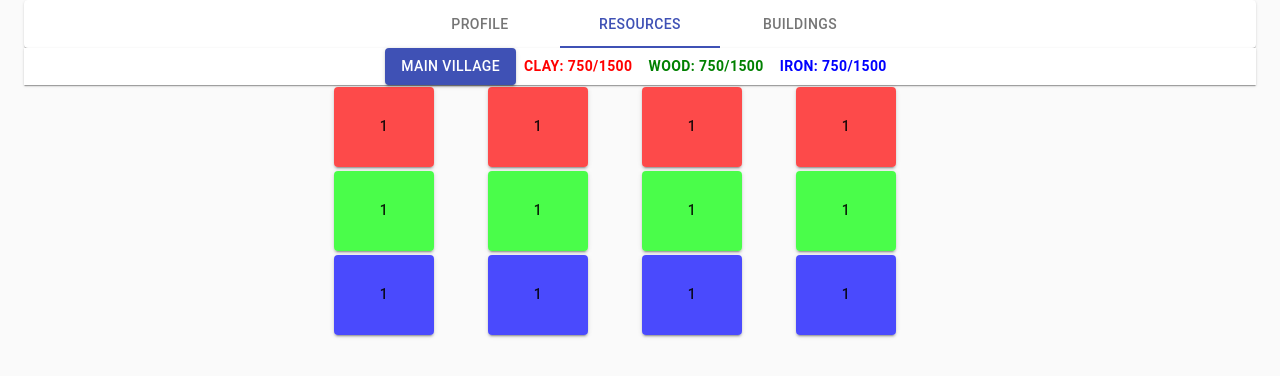
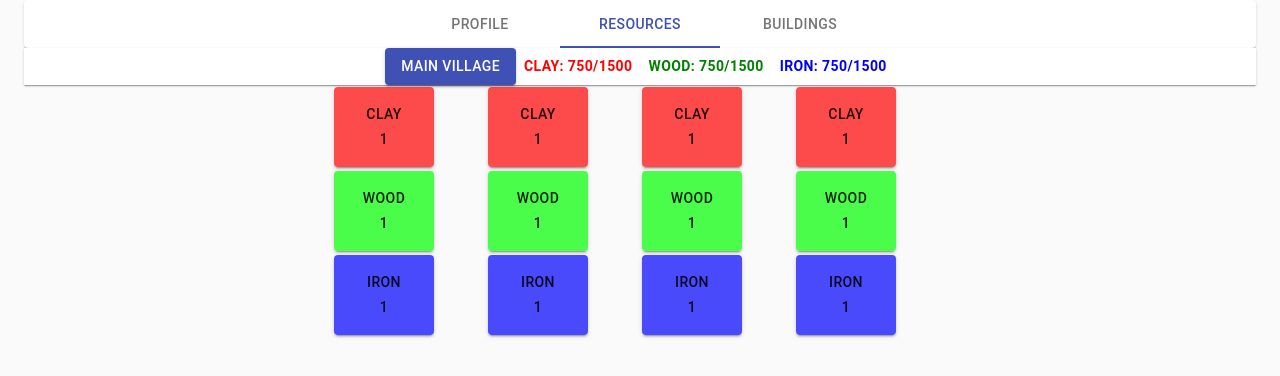
Before and after one commit to Markoxmas/Traviland, a React (Create React App) app: page / in a window 1280 px wide. Shown: the top 376 px of the page. Built offline with nearby package versions, Linux system fonts and the light colour scheme; data requests are answered from the project's data file.

Commit message:
Added upgrade window part 1

```diff
--- a/db.json
+++ b/db.json
@@ -34,72 +34,84 @@
                 {
                     "id": 1,
                     "level": 1,
+                    "name": "Clay",
                     "type": "clay",
                     "color": "rgba(255, 0, 0, 0.7)"
                 },
                 {
                     "id": 2,
                     "level": 1,
+                    "name": "Clay",
                     "type": "clay",
                     "color": "rgba(255, 0, 0, 0.7)"
                 },
                 {
                     "id": 3,
                     "level": 1,
+                    "name": "Clay",
                     "type": "clay",
                     "color": "rgba(255, 0, 0, 0.7)"
                 },
                 {
                     "id": 4,
                     "level": 1,
+                    "name": "Clay",
                     "type": "clay",
                     "color": "rgba(255, 0, 0, 0.7)"
                 },
                 {
                     "id": 6,
                     "level": 1,
+                    "name": "Wood",
                     "type": "wood",
                     "color": "rgba(0, 255, 0, 0.7)"
                 },
                 {
                     "id": 7,
                     "level": 1,
+                    "name": "Wood",
                     "type": "wood",
                     "color": "rgba(0, 255, 0, 0.7)"
                 },
                 {
                     "id": 8,
                     "level": 1,
+                    "name": "Wood",
                     "type": "wood",
                     "color": "rgba(0, 255, 0, 0.7)"
                 },
                 {
                     "id": 9,
                     "level": 1,
+                    "name": "Wood",
                     "type": "wood",
                     "color": "rgba(0, 255, 0, 0.7)"
                 },
                 {
                     "id": 11,
                     "level": 1,
+                    "name": "Iron",
                     "type": "iron",
                     "color": "rgba(0, 0, 255, 0.7)"
                 },
                 {
                     "id": 12,
                     "level": 1,
+                    "name": "Iron",
                     "type": "iron",
                     "color": "rgba(0, 0, 255, 0.7)"
                 },
                 {
                     "id": 13,
                     "level": 1,
+                    "name": "Iron",
                     "type": "iron",
                     "color": "rgba(0, 0, 255, 0.7)"
                 },
                 {
                     "id": 14,
                     "level": 1,
+                    "name": "Iron",
                     "type": "iron",
                     "color": "rgba(0, 0, 255, 0.7)"
                 }
--- /dev/null
+++ b/src/components/Upgrade/UpgradeWindow.js
@@ -0,0 +1,33 @@
+import React from 'react'
+import Button from '@material-ui/core/Button'
+import Dialog from '@material-ui/core/Dialog'
+import DialogActions from '@material-ui/core/DialogActions'
+import DialogContent from '@material-ui/core/DialogContent'
+import DialogContentText from '@material-ui/core/DialogContentText'
+import DialogTitle from '@material-ui/core/DialogTitle'
+
+export default function UpgradeWindow({ open, closeWindow, field }) {
+    return (
+        <React.Fragment>
+            <Dialog maxWidth="sm" open={open} onClose={closeWindow}>
+                <DialogTitle>
+                    Upgrade {field.name} to level {field.level + 1}
+                </DialogTitle>
+                <DialogContent>
+                    <DialogContentText>
+                        Here you put how much upgrade costs and what will it
+                        bring.
+                    </DialogContentText>
+                </DialogContent>
+                <DialogActions>
+                    <Button onClick={closeWindow} color="secondary">
+                        Cancel
+                    </Button>
+                    <Button onClick={closeWindow} color="primary">
+                        Upgrade
+                    </Button>
+                </DialogActions>
+            </Dialog>
+        </React.Fragment>
+    )
+}
--- a/src/components/Village/UpgradeField.js
+++ b/src/components/Village/UpgradeField.js
@@ -10,7 +10,7 @@ const useStyles = makeStyles((theme) => ({
     },
 }))
 
-export default function UpgradeField({ field }) {
+export default function UpgradeField({ field, openUpgradeWindow }) {
     const classes = useStyles()
 
     return (
@@ -18,6 +18,7 @@ export default function UpgradeField({ field }) {
             className={classes.field}
             style={{ background: field.color }}
             variant="contained"
+            onClick={() => openUpgradeWindow(field)}
         >
             <div>
                 {field.name && field.name}
--- a/src/components/Village/Village.js
+++ b/src/components/Village/Village.js
@@ -3,6 +3,7 @@ import { makeStyles } from '@material-ui/core/styles'
 import { useSelector } from 'react-redux'
 import Grid from '@material-ui/core/Grid'
 import UpgradeField from './UpgradeField'
+import UpgradeWindow from '../Upgrade/UpgradeWindow'
 
 const useStyles = makeStyles({
     root: {
@@ -13,22 +14,44 @@ const useStyles = makeStyles({
 
 export default function Village({ village }) {
     const classes = useStyles()
+    const [openUpgrade, setOpenUpgrade] = React.useState(false)
+    const [field, setField] = React.useState({})
     const { tab } = useSelector((state) => state.menuReducer)
+
+    function openUpgradeWindow(field) {
+        setOpenUpgrade(true)
+        setField(field)
+    }
+
+    function closeUpgradeWindow() {
+        setOpenUpgrade(false)
+    }
 
     return (
         <Grid container className={classes.root}>
             {tab === 1 &&
                 village.resourceFields.map((field) => (
-                    <Grid item xs={6} sm={4} md={3} lg={3}>
-                        <UpgradeField field={field} />
+                    <Grid item xs={6} sm={4} md={3} lg={3} key={field.id}>
+                        <UpgradeField
+                            field={field}
+                            openUpgradeWindow={openUpgradeWindow}
+                        />
                     </Grid>
                 ))}
             {tab === 2 &&
                 village.buildings.map((field) => (
-                    <Grid item lg={3}>
-                        <UpgradeField field={field} />
+                    <Grid item lg={3} key={field.id}>
+                        <UpgradeField
+                            field={field}
+                            openUpgradeWindow={openUpgradeWindow}
+                        />
                     </Grid>
                 ))}
+            <UpgradeWindow
+                open={openUpgrade}
+                field={field}
+                closeWindow={closeUpgradeWindow}
+            />
         </Grid>
     )
 }
```
